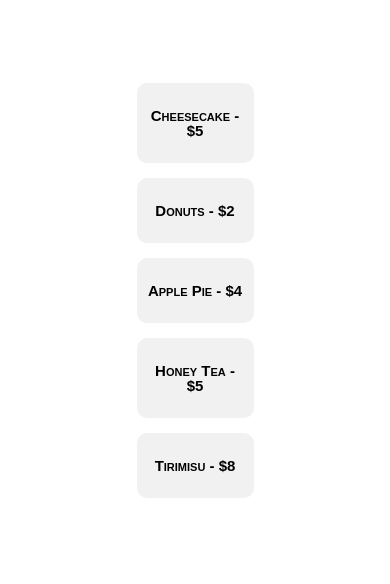
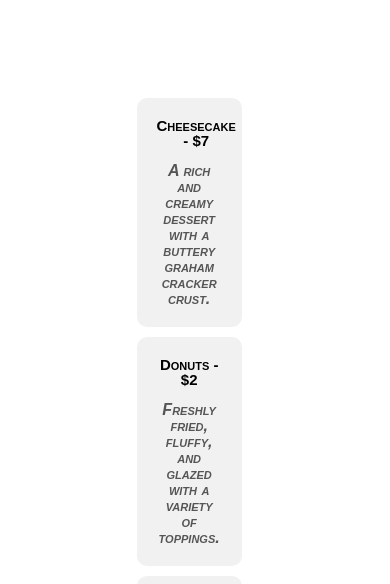
Before and after one commit to RunTheLi/Restaurant_Page, a website built with webpack: page src/template.html in a window 390 px wide. Both pictures are taken after a click on the button "Menu". Shown: the part 181-765 px from the top of the page. Built offline with nearby package versions, Linux system fonts and the light colour scheme.

Commit message:
fix: css and html

```diff
--- a/src/menu.js
+++ b/src/menu.js
@@ -9,16 +9,16 @@ export default function loadMenu() {
 
     // Add static description for specialties
     const menuItemsDescription = document.createElement("p");
-    menuItemsDescription.textContent = "Our specialties: Cheesecakes, Donuts, Pies.";
+    menuItemsDescription.textContent = "Our specialties: tiramisu, Honey Tea, Cheese Cake.";
     menuContent.appendChild(menuItemsDescription);
 
-    // Dynamically add menu items with names and prices
+    // Dynamically add menu items with names, prices, and descriptions
     const menuItems = [
-        { name: "Cheesecake", price: "$5" },
-        { name: "Donuts", price: "$2" },
-        { name: "Apple Pie", price: "$4" },
-        { name: "Honey Tea", price: "$5" },
-        { name: "Tirimisu", price: "$8" },
+        { name: "Cheesecake", price: "$7", description: "A rich and creamy dessert with a buttery graham cracker crust." },
+        { name: "Donuts", price: "$2", description: "Freshly fried, fluffy, and glazed with a variety of toppings." },
+        { name: "Apple Pie", price: "$4", description: "Classic pie filled with cinnamon-spiced apples in a buttery crust." },
+        { name: "Honey Tea", price: "$5", description: "A soothing tea sweetened with natural honey." },
+        { name: "Tiramisu", price: "$8", description: "A delicious Italian dessert made with layers of coffee-soaked ladyfingers and mascarpone cream." },
     ];
 
     // Loop through the menu items and create a div for each one
@@ -30,6 +30,12 @@ export default function loadMenu() {
         itemName.textContent = `${item.name} - ${item.price}`;
         itemDiv.appendChild(itemName);
 
+        // Create description element and apply the description class
+        const itemDescription = document.createElement("p");
+        itemDescription.classList.add("description");
+        itemDescription.textContent = item.description;
+        itemDiv.appendChild(itemDescription);
+
         menuContent.appendChild(itemDiv); // Add item to menu
     });
 
--- a/src/styles.css
+++ b/src/styles.css
@@ -1,24 +1,4 @@
-/* Responsive design for smaller screens */
-@media only screen and (max-width: 720px) {
-    #manageDp {
-        flex-direction: column; /* Stacks the sections vertically */
-        align-items: center;    /* Centers the items horizontally */
-    }
-
-    #about, #location, #hour {
-        width: 90%; /* Take up more space on smaller screens */
-        margin: 10px 0; /* Adds space between sections */
-        height: auto; /* Allows the height to adjust based on content */
-    }
-}
-
-/* Smooth scroll behavior */
-@media (prefers-reduced-motion: no-preference) {
-    * {
-        scroll-behavior: smooth;
-    }
-}
-
+/* General Styles */
 body {
     background-image: url(https://popmenucloud.com/cdn-cgi/image/width=1920,height=1920,format=auto,fit=scale-down/kobzlevh/cb8c6e50-3292-40be-897a-b4a2853d93cb.jpg);
     font-family: "Roboto", sans-serif;
@@ -28,12 +8,8 @@ body {
 
 #content {
     width: 30%;
-    margin-left: auto;
-    margin-right: auto;
-    padding-left: 20px;
-    padding-right: 20px;
-    padding-bottom: 70px;
-    padding-top: 20px;
+    margin: 0 auto;
+    padding: 20px 20px 70px;
     max-width: 500px;
     text-align: center;
     color: white;
@@ -41,13 +17,10 @@ body {
 }
 
 nav {
-    width: auto;
-    height: auto;
-    padding-top: 30px;
-    padding-bottom: 30px;
+    padding: 30px 0;
     display: flex;
+    justify-content: center;
     align-items: center;
-    justify-content: center;
 }
 
 button {
@@ -58,7 +31,6 @@ button {
     background: transparent;
     color: white;
     border-radius: 20px;
-    font-size: 14px;
     font: small-caps bold 20px/1 sans-serif;
 }
 
@@ -66,26 +38,13 @@ p {
     font: small-caps bold 15px/1 sans-serif;
 }
 
-/* Style for each section inside #manageDp */
-#about, #location, #hour {
-    text-align: center;
-    width: 300px; /* Adjust width for larger screens */
-    height: 350px;
-    margin: 10px;  /* Adds space between sections */
-    background-color: white;
-    padding: 20px;
-    border-radius: 20px;
-    font: small-caps bold 20px/1 sans-serif;
-}
-
-/* Flexbox layout for #manageDp */
+/* Section Styling */
 #manageDp {
     display: flex;
-    height: 350px;
     justify-content: center;
     gap: 25px;
-    align-items: flex-start; /* Aligns the items to the top */
-    flex-wrap: wrap;  /* Allows items to wrap in smaller screens */
+    align-items: flex-start;
+    flex-wrap: wrap;
     margin-top: 20px;
 }
 
@@ -93,24 +52,72 @@ p {
     display: none;
 }
 
-#location, #hour {
+#about, #location, #hour {
     text-align: center;
-    width: 300px; /* Adjust width for larger screens */
+    width: 300px;
     height: 350px;
-    margin: 10px;  /* Adds space between sections */
+    margin: 10px;
     background-color: white;
     padding: 20px;
     border-radius: 20px;
-    font: small-caps bold 24px/1 sans-serif;
+    font: small-caps bold 20px/1 sans-serif;
 }
 
+/* Menu Item Styling */
 .menu-item {
+    display: flex;
+    justify-content: space-between;
+    align-items: center;
+    width: 500px;
     color: black;
     margin: 15px 0;
-    padding: 10px;
+    padding: 15px;
     background-color: #f1f1f1;
     border-radius: 10px;
     font-size: 18px;
-    display: flex;
-    justify-content: center;
+    font-family: Arial, sans-serif;
+    box-sizing: border-box;
 }
+
+.menu-item p {
+    margin: 0;
+    padding: 5px;
+}
+
+.menu-item .description {
+    font-size: 16px;
+    color: #555;
+    font-style: italic;
+    margin-left: 20px;
+}
+
+/* Responsive Design */
+@media (max-width: 720px) {
+    #manageDp {
+        flex-direction: column;
+        align-items: center;
+    }
+
+    #about, #location, #hour, .menu-item {
+        width: 90%;
+        margin: 10px 0;
+        height: auto;
+    }
+
+    .menu-item {
+        flex-direction: column;
+        align-items: flex-start;
+    }
+
+    .menu-item .description {
+        margin-left: 0;
+        margin-top: 5px;
+    }
+}
+
+/* Smooth scrolling */
+@media (prefers-reduced-motion: no-preference) {
+    * {
+        scroll-behavior: smooth;
+    }
+}
```
